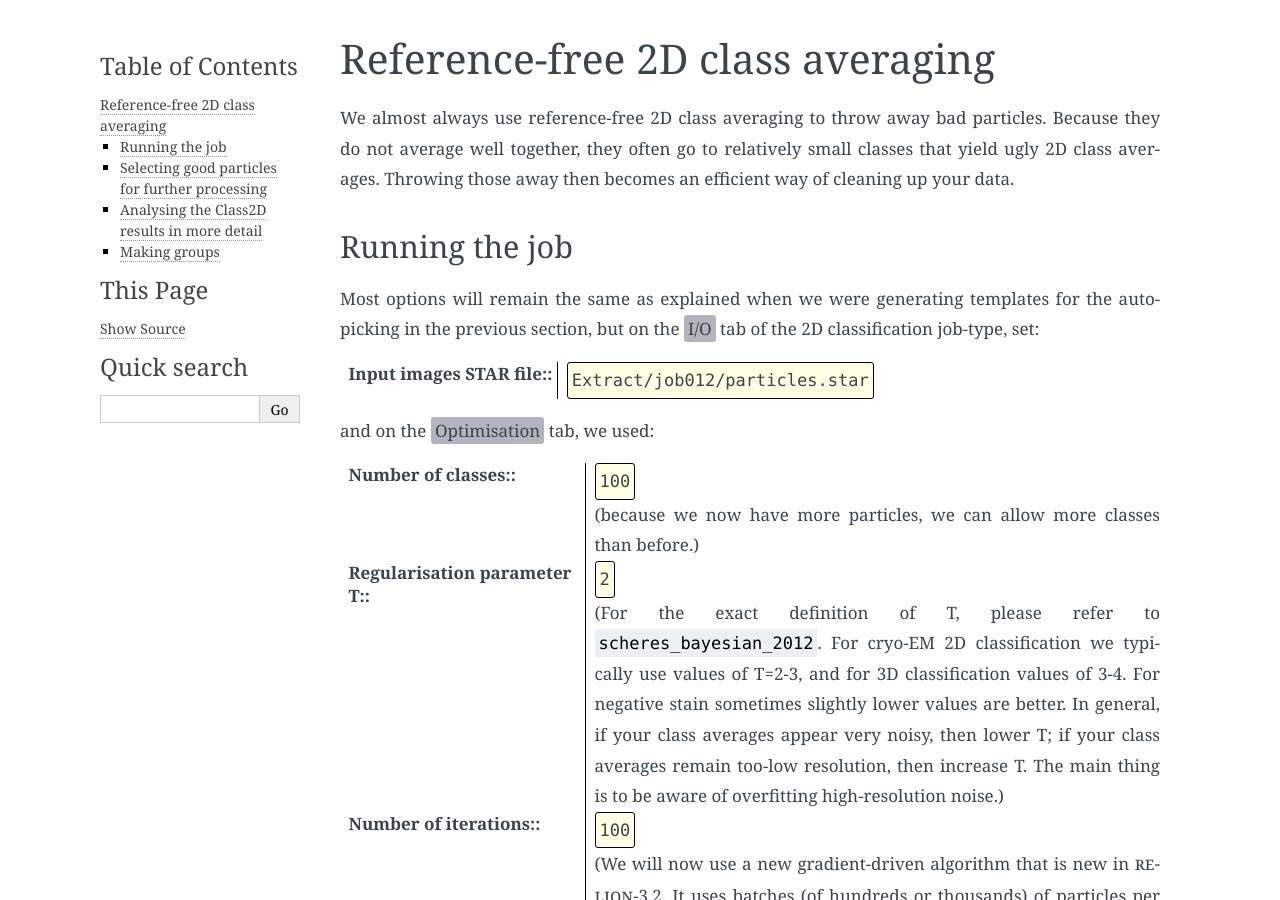
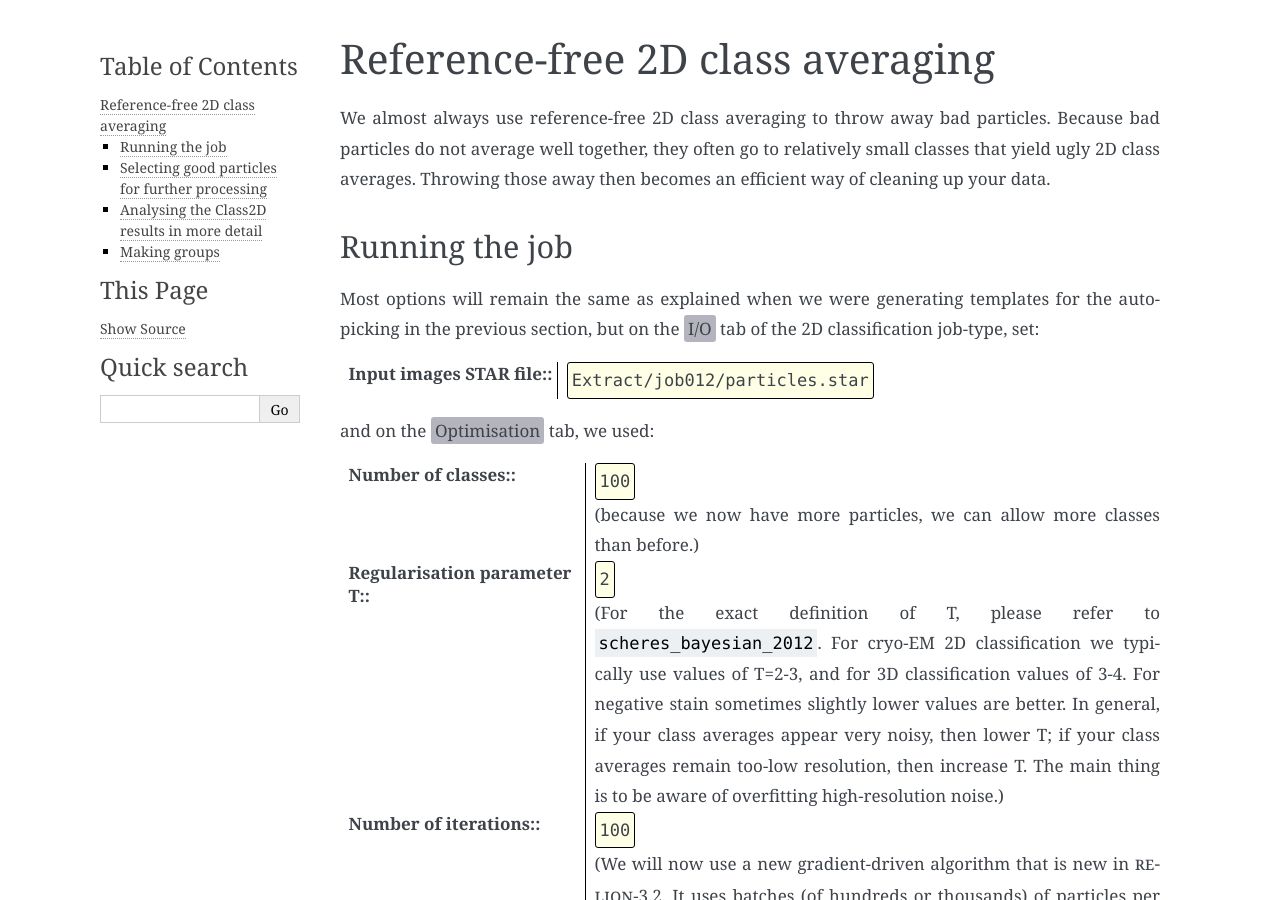
Before and after one commit to 3dem/relion-documents, a Sphinx documentation site: the page built from source/Tutorial/Class2D.rst, in a window 1280 px wide and 900 px high. Built offline with Sphinx 7.4.7, drawn with Linux system fonts in a browser that asks for light colours; cross-references to code outside the pages are shown as plain code.

Commit message:
continue to work on tutorial3.2

```diff
--- a/source/Tutorial/Class2D.rst
+++ b/source/Tutorial/Class2D.rst
@@ -2,7 +2,7 @@ Reference-free 2D class averaging
 =================================
 
 We almost always use reference-free 2D class averaging to throw away bad particles.
-Because they do not average well together, they often go to relatively small classes that yield ugly 2D class averages.
+Because bad particles do not average well together, they often go to relatively small classes that yield ugly 2D class averages.
 Throwing those away then becomes an efficient way of cleaning up your data.
 
 
```
